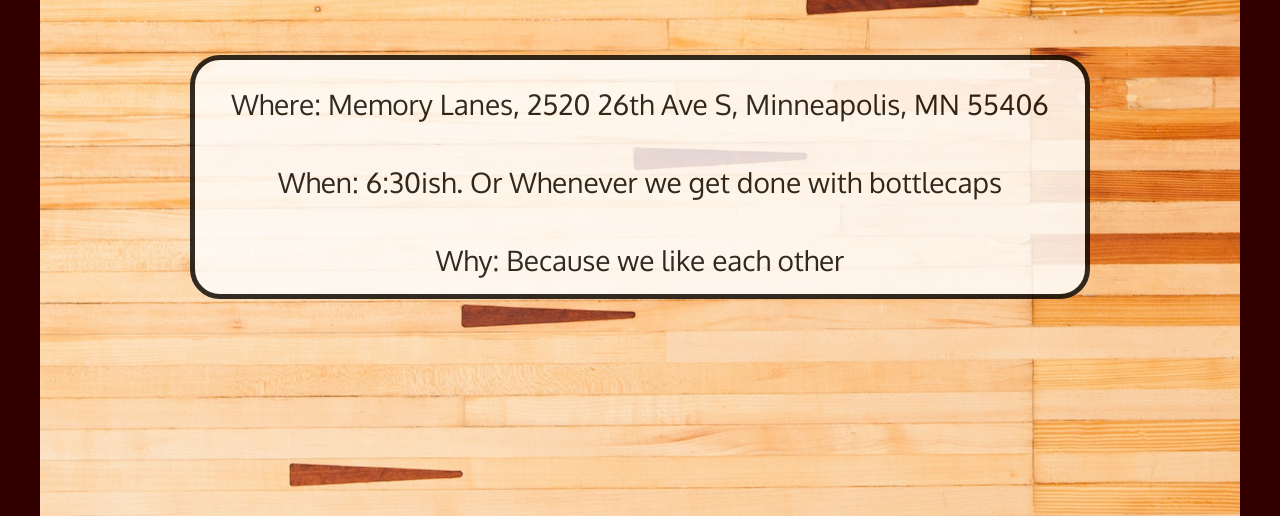
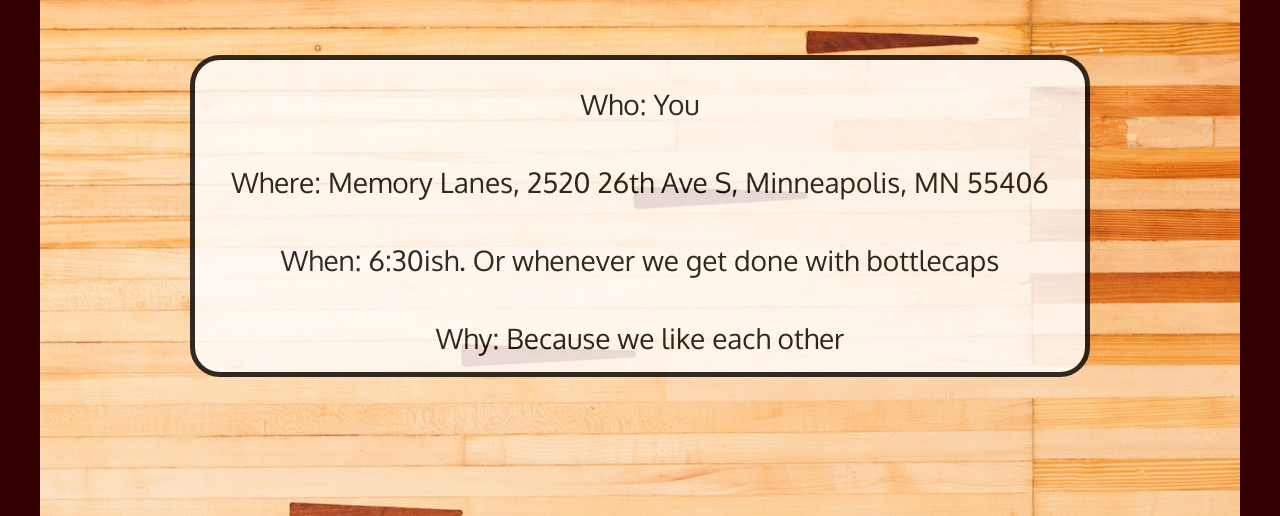
Before and after one commit to cwklausing/Eta-Bowling, a plain HTML site: page index.html in a window 1280 px wide. Shown: the part 284-800 px from the top of the page. Drawn offline with Linux system fonts and the light colour scheme.

Commit message:
Time to bowl

```diff
--- a/index.html
+++ b/index.html
@@ -11,8 +11,9 @@
 		<h1>The Formal Eta Bowling Invitation</h1>
 	</header>
 	<main>
+		<p>Who: You</p>
 		<p>Where: Memory Lanes, 2520 26th Ave S, Minneapolis, MN 55406</p>
-		<p>When: 6:30ish. Or Whenever we get done with bottlecaps</p>
+		<p>When: 6:30ish. Or whenever we get done with bottlecaps</p>
 		<p>Why: Because we like each other</p>
 	</main>
 </div>
```
